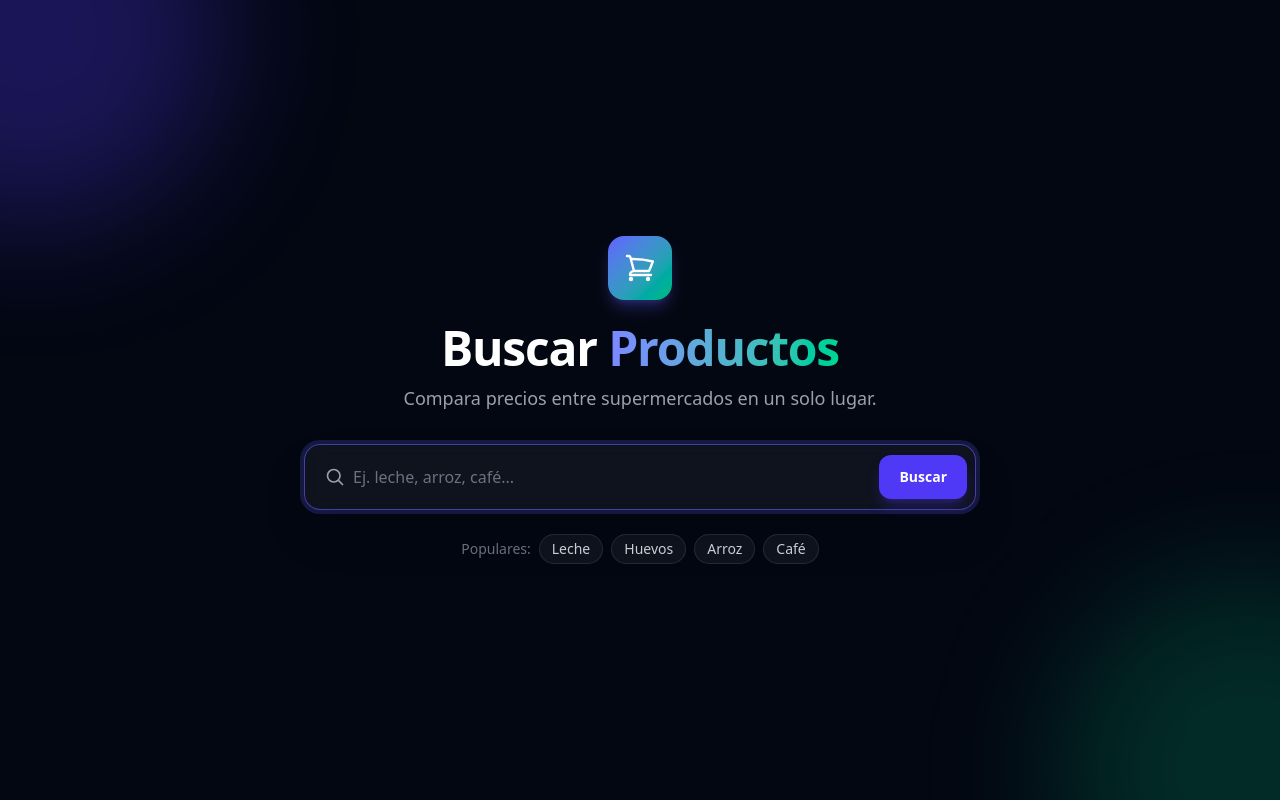
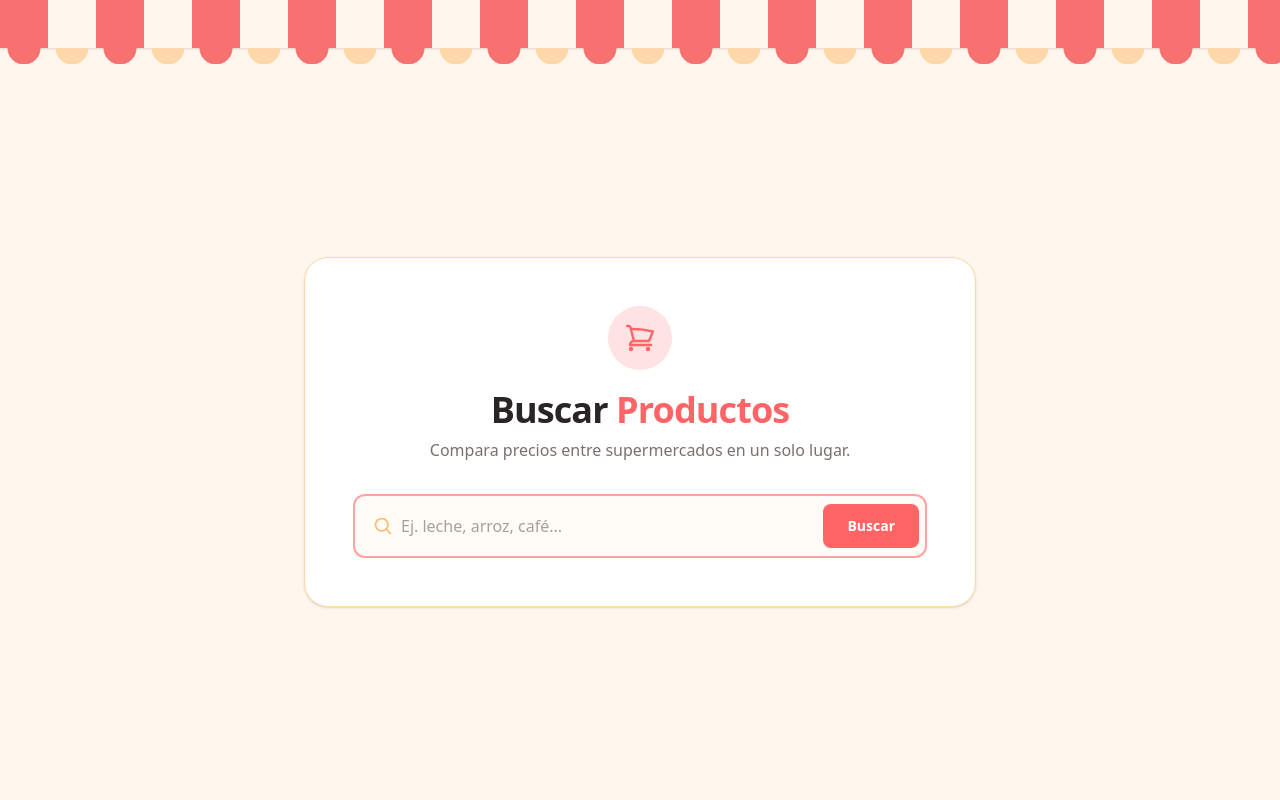
Before and after one commit to EJ-PJ/super-market-scrappers-app, an Angular app: page / in a window 1280 px wide. Built offline with nearby package versions, Linux system fonts and the light colour scheme.

Commit message:
changing search page

```diff
--- a/src/app/components/search/search.html
+++ b/src/app/components/search/search.html
@@ -1,20 +1,23 @@
-<div class="relative flex min-h-screen items-center justify-center overflow-hidden bg-gray-950 px-4 py-12">
-  <!-- Fondo decorativo -->
-  <div class="pointer-events-none absolute -top-40 -left-40 h-96 w-96 rounded-full bg-indigo-600/30 blur-3xl">
+<div class="flex min-h-screen flex-col bg-orange-50">
+  <!-- Toldo de supermercado -->
+  <div class="h-12 w-full shadow-sm"
+       style="background: repeating-linear-gradient(90deg, #f87171 0 48px, #fff7ed 48px 96px);">
   </div>
-  <div class="pointer-events-none absolute -bottom-40 -right-40 h-96 w-96 rounded-full bg-emerald-500/20 blur-3xl">
+  <div class="h-4 w-full"
+       style="background: radial-gradient(circle at 24px 0, #f87171 16px, transparent 17px) 0 0 / 96px 16px repeat-x,
+                          radial-gradient(circle at 24px 0, #fed7aa 16px, transparent 17px) 48px 0 / 96px 16px repeat-x;">
   </div>
 
-  <div class="relative w-full max-w-2xl text-center">
+  <main class="flex flex-1 items-center justify-center px-4 py-12">
+    <div class="w-full max-w-2xl rounded-3xl border border-orange-200 bg-white p-8 text-center shadow-sm sm:p-12">
       <!-- Icono -->
-    <div class="mx-auto mb-6 flex h-16 w-16 items-center justify-center rounded-2xl bg-gradient-to-br
-                from-indigo-500 to-emerald-500 shadow-lg shadow-indigo-500/30">
+      <div class="mx-auto mb-5 flex h-16 w-16 items-center justify-center rounded-full bg-red-100">
         <svg xmlns="http://www.w3.org/2000/svg"
              fill="none"
              viewBox="0 0 24 24"
              stroke-width="1.8"
              stroke="currentColor"
-        class="h-8 w-8 text-white">
+             class="h-8 w-8 text-red-400">
           <path stroke-linecap="round" stroke-linejoin="round"
             d="M2.25 3h1.386c.51 0
             .955.343 1.087.835l.383
@@ -28,66 +31,51 @@
       </div>
 
       <!-- Título -->
-    <h1 class="text-4xl font-bold tracking-tight text-white sm:text-5xl">
-      Buscar
-      <span class="bg-gradient-to-r from-indigo-400 to-emerald-400 bg-clip-text text-transparent">
-        Productos
-      </span>
+      <h1 class="text-3xl font-bold tracking-tight text-stone-800 sm:text-4xl">
+        Buscar <span class="text-red-400">Productos</span>
       </h1>
-
-    <p class="mt-3 text-base text-gray-400 sm:text-lg">
+      <p class="mt-2 text-base text-stone-500">
         Compara precios entre supermercados en un solo lugar.
       </p>
 
       <!-- Buscador -->
       <form class="mt-8">
-      <div class="flex items-center gap-2 rounded-2xl border border-white/10 bg-white/5 p-2
-                  shadow-2xl backdrop-blur transition focus-within:border-indigo-500/60 focus-within:ring-4
-                  focus-within:ring-indigo-500/20">
+        <div class="flex items-center gap-2 rounded-xl border-2 border-orange-200 bg-orange-50/50 p-1.5
+                    focus-within:border-red-300">
           <svg xmlns="http://www.w3.org/2000/svg"
                fill="none"
                viewBox="0 0 24 24"
                stroke-width="2"
                stroke="currentColor"
-          class="ml-3 h-5 w-5 shrink-0 text-gray-400">
+               class="ml-3 h-5 w-5 shrink-0 text-orange-300">
             <path stroke-linecap="round" stroke-linejoin="round" d="m21 21-5.197-5.197m0 0A7.5 7.5 0 1 0
             5.196 5.196a7.5 7.5 0 0 0 10.607 10.607Z" />
           </svg>
 
           <input
+              [(ngModel)]="product"
             id="q"
             name="q"
             type="search"
             autofocus
             autocomplete="off"
             placeholder="Ej. leche, arroz, café..."
-          class="w-full min-w-0 bg-transparent py-3 text-base text-white placeholder-gray-500 outline-none"
+            class="w-full min-w-0 bg-transparent py-3 text-base text-stone-800 placeholder-stone-400 outline-none"
           />
           <button
+            (click)="searchProduct()"
             type="submit"
-          class="shrink-0 rounded-xl bg-indigo-600 px-5 py-3 text-sm font-semibold text-white
-                 shadow-lg shadow-indigo-600/30 transition hover:bg-indigo-500 active:scale-95
-                 focus:outline-none focus-visible:ring-2 focus-visible:ring-indigo-400">
+            class="shrink-0 rounded-lg bg-red-400 px-6 py-3 text-sm font-semibold text-white
+                   hover:bg-red-500 focus:outline-none focus-visible:ring-2 focus-visible:ring-red-300">
             Buscar
           </button>
         </div>
       </form>
-
-    <!-- Sugerencias -->
-    <div class="mt-6 flex flex-wrap items-center justify-center gap-2 text-sm">
-      <span class="text-gray-500">
-        Populares:
-      </span>
-      <button type="button"
-              class="rounded-full border border-white/10 bg-white/5 px-3 py-1
-              text-gray-300 transition hover:border-indigo-500/50 hover:text-white">
-          Leche
-      </button>
-      <button type="button"
-        class="rounded-full border border-white/10 bg-white/5 px-3 py-1
-        text-gray-300 transition hover:border-indigo-500/50 hover:text-white">Huevos</button>
-      <button type="button" class="rounded-full border border-white/10 bg-white/5 px-3 py-1 text-gray-300 transition hover:border-indigo-500/50 hover:text-white">Arroz</button>
-      <button type="button" class="rounded-full border border-white/10 bg-white/5 px-3 py-1 text-gray-300 transition hover:border-indigo-500/50 hover:text-white">Café</button>
+      @if(empty_entry){
+      <div class="font-bold tracking-tight text-red-400 sm:text-300 sm:mt-4">
+        Error: Ingrese una busqueda
       </div>
+      }
     </div>
+  </main>
 </div>
--- a/src/app/components/search/search.ts
+++ b/src/app/components/search/search.ts
@@ -1,8 +1,21 @@
 import { Component } from '@angular/core';
+import { FormsModule } from '@angular/forms';
 
 @Component({
-  imports: [],
+  imports: [FormsModule],
   selector: 'app-search',
   templateUrl: './search.html',
 })
-export class Search {}
+export class Search {
+  product = ""
+  empty_entry = false
+
+  searchProduct(){
+    if(this.product == ''){
+      this.empty_entry = true
+    } else {
+
+    }
+  }
+
+}
```
Lines whose indentation alone changed are shown as unchanged.
